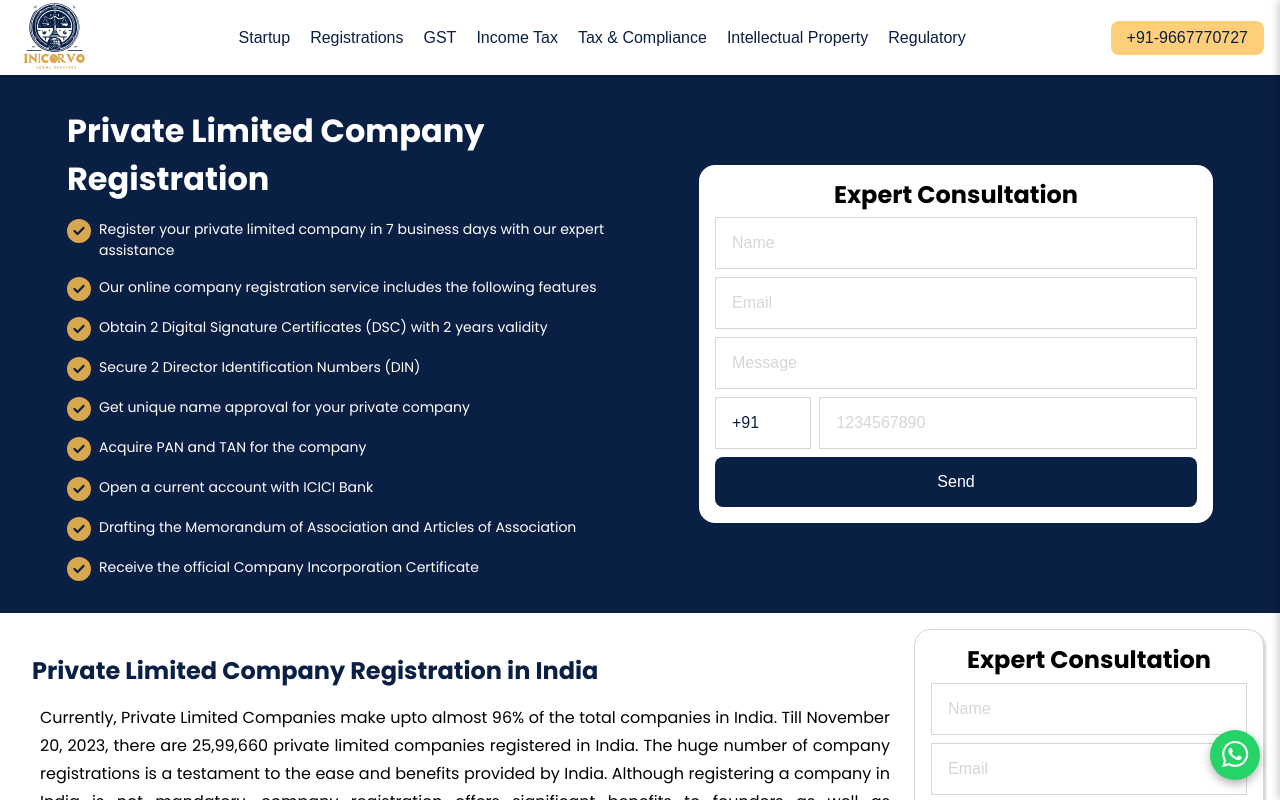
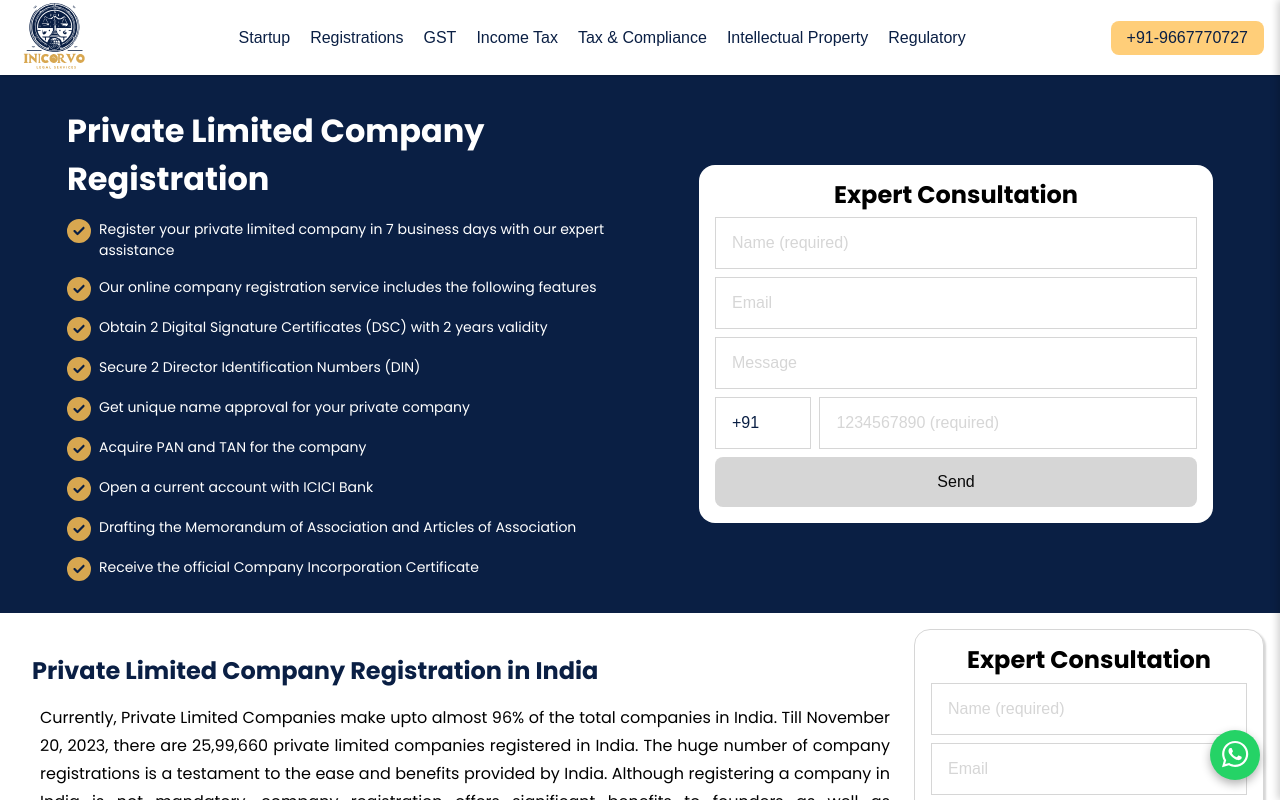
Before and after one commit to merchantai/incorvo, a Vue app: page /gst/GST-LUT-Filing in a window 1280 px wide. Shown: the top 800 px of the page. Built offline with nearby package versions, Linux system fonts and the light colour scheme.

Commit message:
menu adjusted

```diff
--- a/src/assets/css/base.css
+++ b/src/assets/css/base.css
@@ -7,6 +7,8 @@
   --light-color: #ffffff;
   --dark-color: #0a0a0a;
   --light-grey: #d6d6d6;
+  --success-color: #389938;
+  --error-color: #f21826;
   --radius-large: 1rem;
   --radius-medium: 0.5rem;
   --radius-small: 0.25rem;
--- a/src/components/ContactForm.vue
+++ b/src/components/ContactForm.vue
@@ -7,7 +7,7 @@
       target="dummyFrame"
       @submit.prevent="submitForm">
       <div>
-        <input v-model="name"  name="name" type="text" class="input" placeholder="Name" />
+        <input v-model="name"  name="name" type="text" class="input" placeholder="Name (required)" />
       </div>
       <div>
         <input v-model="email"  name="email" type="email" class="input" placeholder="Email" />
@@ -23,22 +23,24 @@
       </div>
       <div class="contact-number">
         <input v-model="countryCode" type="text" class="input code" placeholder="+91" />
-        <input v-model="phoneNumber"  type="tel" class="input phone" placeholder="1234567890" />
+        <input v-model="phoneNumber"  type="tel" class="input phone" placeholder="1234567890 (required)" />
       </div>
       <iframe name="dummyFrame" style="display: none;"></iframe>
-      <button type="submit" class="submit">Send</button>
+      <button :disabled="!name || !phoneNumber" type="submit" class="submit">Send</button>
+      <p class="success-messge" v-if="formMessage">Thank you for getting in touch with us. We will get back to you soon.</p>
     </form>
   </div>
 </template>
 
   <script setup>
-  import { ref } from 'vue';
+import { ref } from 'vue';
   import { useRoute } from 'vue-router';
 
   const route = useRoute();
   const name = ref('');
   const email = ref('');
   const message = ref('');
+  const formMessage = ref(false);
   const countryCode = ref('+91');
   const phoneNumber = ref('');
   const scriptURL = 'https://script.google.com/macros/s/AKfycbyX06BzqS7SqC6HnHhc0fm6G5EuK3t-lT6SwdRU57HVftvU_sCxB1iXfoaQvC1oZNZ_/exec'
@@ -76,7 +78,7 @@
     form.submit();
     document.body.removeChild(form);
 
-    alert("Submitted successfully!");
+    formMessage.value = true;
     resetForm();
 };
   </script>
@@ -126,4 +128,14 @@
         font-size: 1rem;
         border-radius: 0.5rem;
     }
+    .submit:disabled {
+      background-color: var(--light-grey);
+      color: var(--dark-color);
+    }
+    .success-messge {
+      font-size: 0.8rem;
+      font-weight: 700;
+      color: var(--success-color);
+      margin-top: 0.5rem;
+    }
 </style>
--- a/src/components/TopNav.vue
+++ b/src/components/TopNav.vue
@@ -110,6 +110,11 @@ const menuOpen = ref(false)
   overflow: auto;
   box-shadow: 0 4px 8px rgba(0, 0, 0, 0.2);
   z-index: 10;
+  display: grid;
+  grid-template-columns: auto auto;
+}
+.menu-item:last-child .submenu {
+  grid-template-columns: auto;
 }
 
 .section {
```
Also changed, not shown: 1 other file (tests, documents, lock files or other folders).
